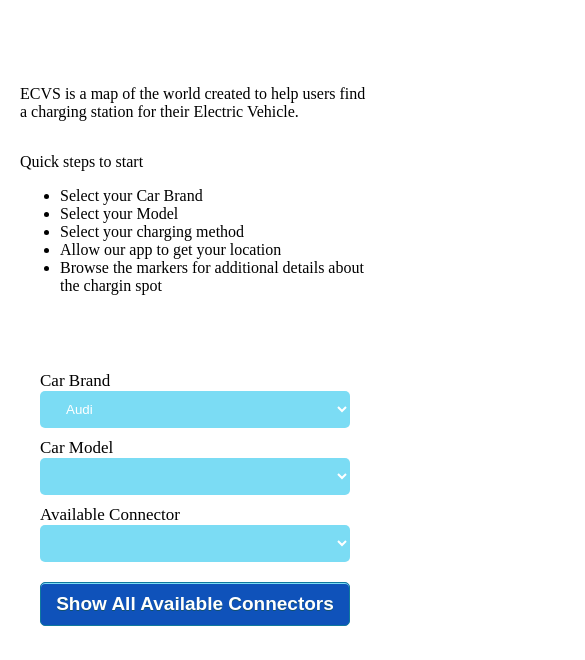
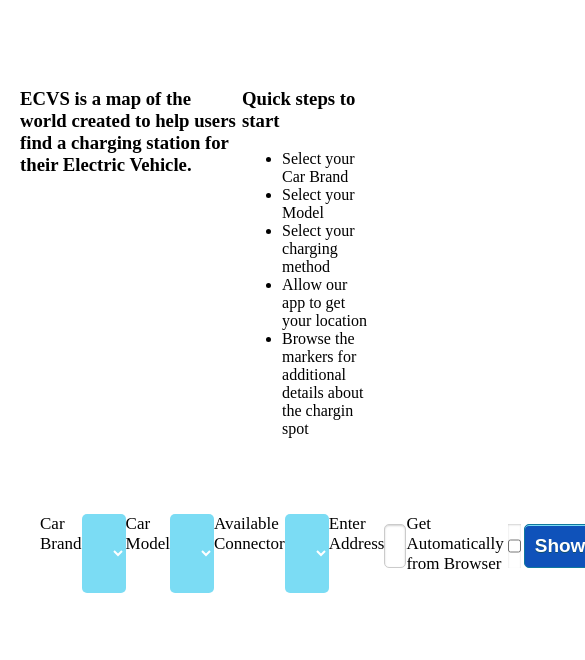
Before and after one commit to emancurmi/EVCS, a plain HTML site: page index.html in a window 390 px wide. Shown: the part 128-788 px from the top of the page, 585 px wide, since content can reach past the window. Drawn offline with nearby package versions, Linux system fonts and the light colour scheme; some packages are replaced by stand-ins of ours.

Commit message:
address addon

```diff
--- a/index.html
+++ b/index.html
@@ -11,13 +11,12 @@
     <header>
         <h1>Electronic Vehicle Charging Station</h1>
     </header>
-    <content class="blue">
+    <content>
         <section id="about">
-            <p>ECVS is a map of the world created to help users find a charging station for their Electric Vehicle.</p>
+            <h3>ECVS is a map of the world created to help users find a charging station for their Electric Vehicle.</h3>
         </section>
         <section id="howtouse">
-            <p>
-                Quick steps to start
+            <h3>Quick steps to start</h3>
                 <ul>
                     <li>Select your Car Brand</li>
                     <li>Select your Model</li>
@@ -25,7 +24,7 @@
                     <li>Allow our app to get your location</li>
                     <li>Browse the markers for additional details about the chargin spot</li>
                 </ul>
-            </p>
+
         </section>
     </content>
     <content>
@@ -37,6 +36,10 @@
                     <select id="jsselmodels"></select>
                     <label for="jsselconnectors">Available Connector</label>
                     <select id="jsselconnectors" typeof="dropdown"></select>
+                    <label for="jstxtaddress">Enter Address</label>
+                    <input type="text" id="jstxtaddress" value="" placeholder="Enter address"/>
+                    <label for="jschklocation">Get Automatically from Browser</label>
+                    <input type="checkbox" id="jschklocation" value="AutoLocate" />
                 <input id="btnsubmit" type=button value="Show All Available Connectors">
                 <input id="btndemosubmit" type=button value="Demo Location">
             </form>
--- a/script.js
+++ b/script.js
@@ -165,7 +165,7 @@ function generatebrands() {
 };
 
 function generatemodels() {
-    let jsselbrands = $('#jsselbrands').value;
+    let jsselbrands = document.getElementById('jsselbrands');
     STORE.CarInfo.brand = jsselbrands.value;
     let jsselmodels = document.getElementById('jsselmodels');
     jsselmodels.innerHTML = "";
@@ -200,12 +200,14 @@ function generateconnections() {
 };
 
 function updateMap() {
+    $("#map").show(1000);
     let jsselconnectors = document.getElementById('jsselconnectors');
     STORE.CarInfo.connectiontype = jsselconnectors.value;
     startlocating();
 };
 
 function updateDemoMap() {
+    $("#map").show;
     let jsselconnectors = document.getElementById('jsselconnectors');
     STORE.CarInfo.connectiontype = jsselconnectors.value;
 
@@ -245,7 +247,7 @@ function getcharginstationsinfo() {
     fetch(STORE.OpenMapsAPI.src + STORE.OpenMapsAPI.queryurl)
         .then(response => response.json())
         .then(responseJson =>  renderResults(responseJson))
-        .catch(error => alert(error));
+        .catch(error => alert("We have encountered an error loading the data. Please try again."));
 };
 
 async function renderResults(responseJson) {
@@ -329,6 +331,7 @@ function closeOtherInfo() {
 }
 
 function initMap() {
+
     let marker = { lat: STORE.CarInfo.cords.lat, lng: STORE.CarInfo.cords.lng };
     STORE.GoogleMaps.map = new google.maps.Map(document.getElementById('map'), {
         zoom: 13,
--- a/style.css
+++ b/style.css
@@ -70,6 +70,7 @@ input[type=button] {
 #map {
     height: 300px;
     padding: 20px 0 20px 0;
+    display: none;
 }
 
 footer {
@@ -86,5 +87,17 @@ footer {
 
 /* On screens that are 600px or less, set the background color to olive */
 @media screen and (max-width: 600px) {
+    content {
+        display: flex;
+        flex-direction: row;
+        align-content: space-around;
+        padding: 20px;
+    }
 
+    form {
+        display: flex;
+        flex-direction: row;
+        align-content: space-around;
+        padding: 20px;
+    }
 }
```
Lines whose indentation alone changed are shown as unchanged.
